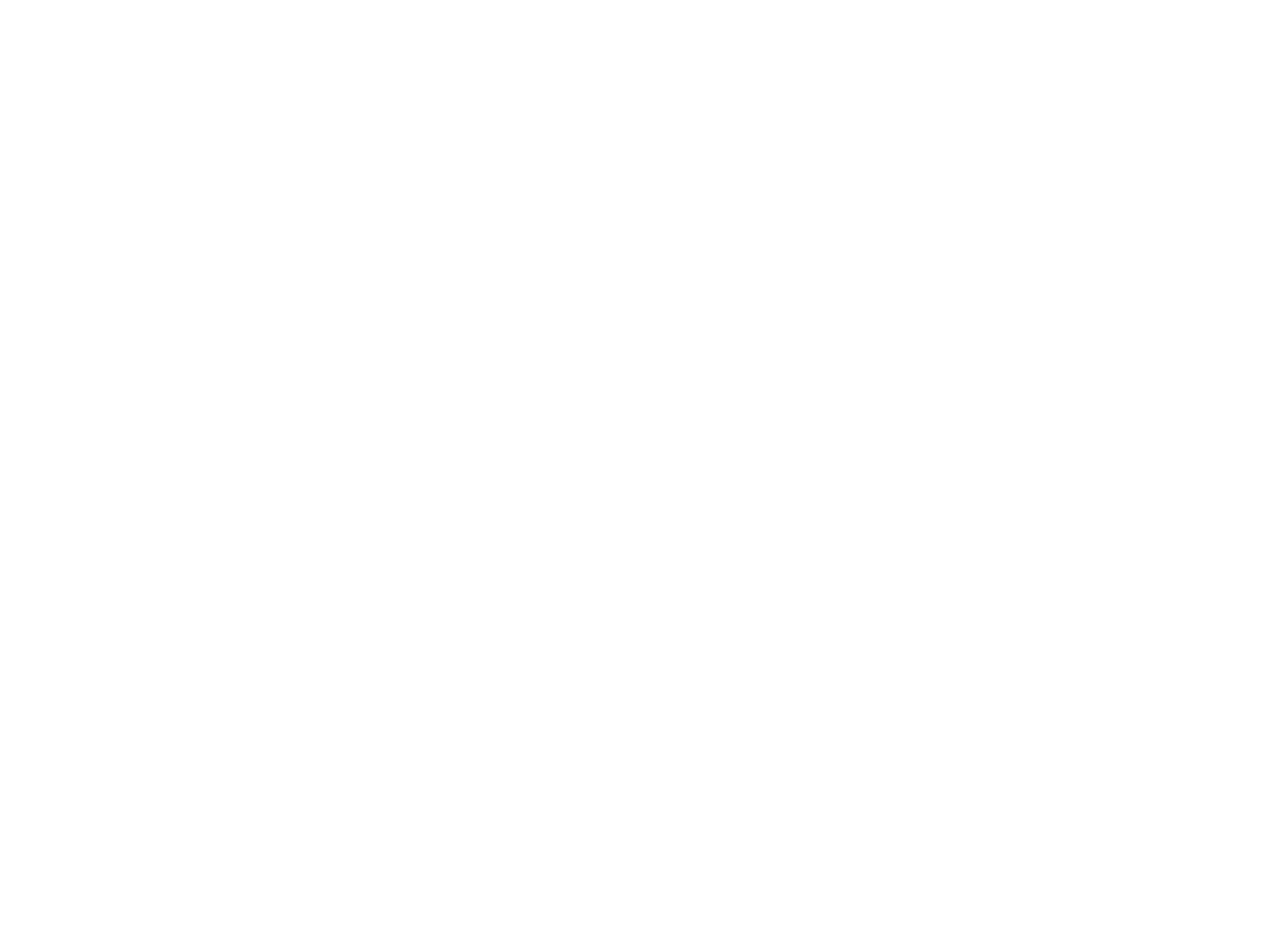
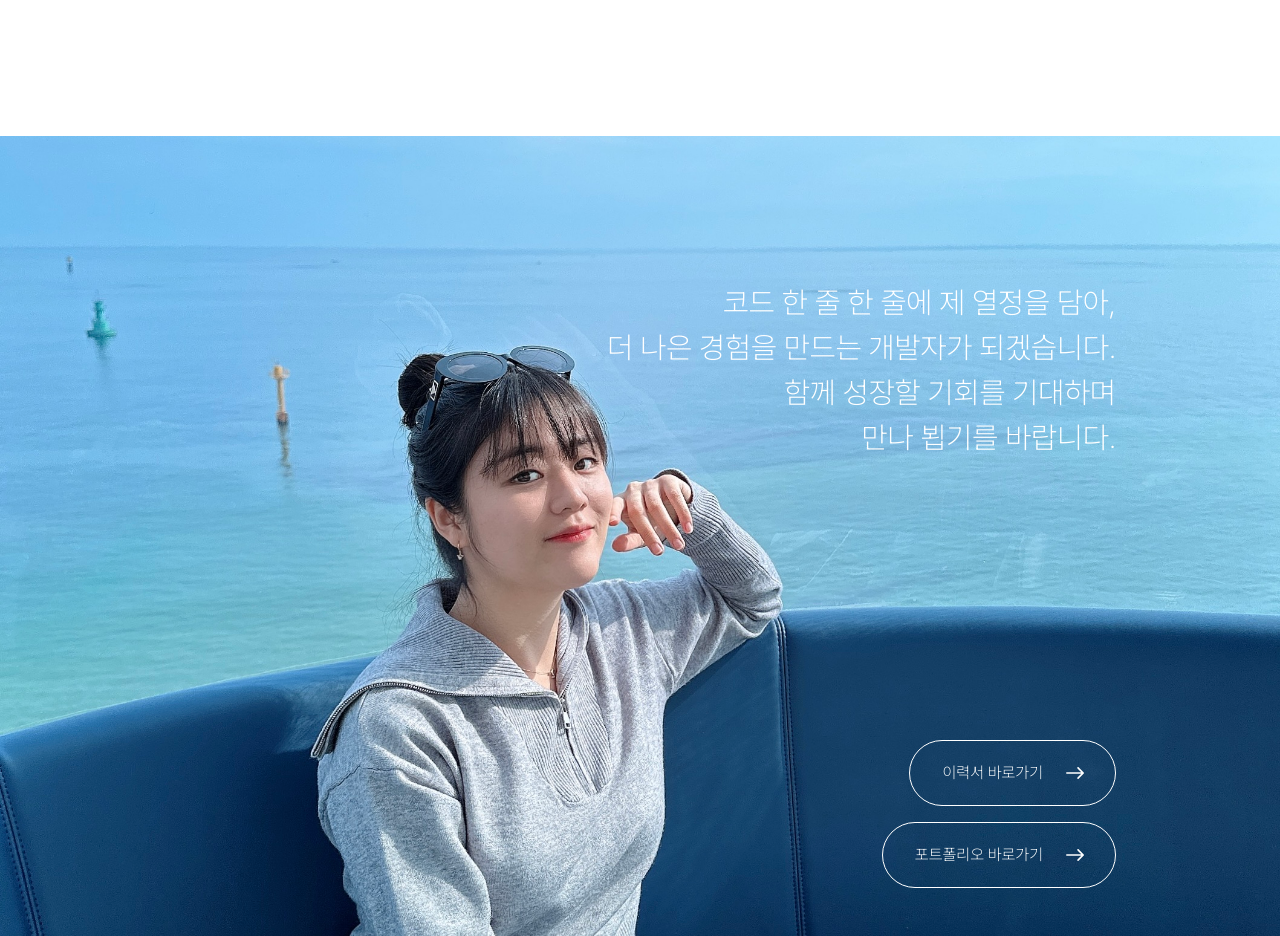
Before and after one commit to O-daeun/portfolio, a Next.js app: page /resume in a window 1280 px wide. Shown: the part 4340-5276 px from the top of the page. Before the commit the page ends 4348 px from the top, so only its background shows below. Built offline with nearby package versions, Linux system fonts and the light colour scheme.

Commit message:
feat: 메인 섹션을 이력서 페이지에도 삽입

```diff
--- a/app/page.tsx
+++ b/app/page.tsx
@@ -1,37 +1,5 @@
-import InnerLayout from '@/components/inner-layout';
-import Link from 'next/link';
-import { IoIosArrowRoundForward } from 'react-icons/io';
-
-function Button({ href, children }: { href: string; children: React.ReactNode }) {
-  return (
-    <Link
-      href={href}
-      className="group flex w-fit items-center gap-4 rounded-full border border-white py-3 pl-6 pr-4 font-extralight text-white duration-200 hover:bg-white hover:font-normal hover:text-var-main hover:no-underline hover:shadow-md sm:py-4 sm:pl-8 sm:pr-6"
-    >
-      <span>{children}</span>
-      <IoIosArrowRoundForward className="size-8 duration-100 group-hover:translate-x-1" />
-    </Link>
-  );
-}
+import MainSection from '@/components/main-section';
 
 export default function Page() {
-  return (
-    <div>
-      <main className="mx-auto h-dvh min-h-[500px] w-full min-w-fit max-w-[2000px] bg-[url('/main.jpg')] bg-cover bg-center sm:min-h-[720px]">
-        <InnerLayout className="flex h-full flex-col items-end justify-between pb-12 pt-36">
-          <h1 className="w-full text-right text-2xl font-extralight leading-normal text-white sm:text-3xl sm:leading-loose">
-            <b>정돈된 코드</b>와 <b>깔끔한 UI</b>를 <br className="sm:hidden" />
-            지향하는 개발자 <br />
-            <span className="text-3xl leading-loose sm:text-4xl sm:leading-normal">
-              <b>오다은</b>입니다.
-            </span>
-          </h1>
-          <div className="flex flex-col items-end gap-4">
-            <Button href="/resume">이력서 바로가기</Button>
-            <Button href="/epiday">포트폴리오 바로가기</Button>
-          </div>
-        </InnerLayout>
-      </main>
-    </div>
-  );
+  return <MainSection isMain />;
 }
--- a/app/resume/page.tsx
+++ b/app/resume/page.tsx
@@ -1,4 +1,5 @@
 import InnerLayout from '@/components/inner-layout';
+import MainSection from '@/components/main-section';
 import EducationSection from '@/components/pages/resume-page/education-section';
 import ExperienceSection from '@/components/pages/resume-page/experience-section';
 import IntroduceSection from '@/components/pages/resume-page/introduce-section';
@@ -9,7 +10,7 @@
 export default function ResumePage() {
   return (
     <>
-      <InnerLayout className="mt-20 sm:mt-32">
+      <InnerLayout className="my-20 sm:my-32">
         <ProfileSection />
         <IntroduceSection />
         <SkillSection />
@@ -17,6 +18,7 @@
         <ProjectSection />
         <EducationSection />
       </InnerLayout>
+      <MainSection />
     </>
   );
 }
--- /dev/null
+++ b/components/main-section.tsx
@@ -0,0 +1,53 @@
+import Link from 'next/link';
+import { IoIosArrowRoundForward } from 'react-icons/io';
+import InnerLayout from './inner-layout';
+
+function Button({ href, children }: { href: string; children: React.ReactNode }) {
+  return (
+    <Link
+      href={href}
+      className="group flex w-fit items-center gap-4 rounded-full border border-white py-3 pl-6 pr-4 font-extralight text-white duration-200 hover:bg-white hover:font-normal hover:text-var-main hover:no-underline hover:shadow-md sm:py-4 sm:pl-8 sm:pr-6"
+    >
+      <span>{children}</span>
+      <IoIosArrowRoundForward className="size-8 duration-100 group-hover:translate-x-1" />
+    </Link>
+  );
+}
+
+interface Props {
+  isMain?: boolean;
+}
+
+export default function MainSection({ isMain }: Props) {
+  return (
+    <main className="mx-auto h-dvh min-h-[500px] w-full min-w-fit max-w-[2000px] bg-[url('/main.jpg')] bg-cover bg-center sm:min-h-[720px]">
+      <InnerLayout className="flex h-full flex-col items-end justify-between pb-12 pt-36">
+        <h1 className="w-full text-right text-2xl font-extralight leading-normal text-white sm:text-3xl sm:leading-loose">
+          {isMain ? (
+            <>
+              <b>정돈된 코드</b>와 <b>깔끔한 UI</b>를 <br className="sm:hidden" />
+              지향하는 개발자 <br />
+              <span className="text-3xl leading-loose sm:text-4xl sm:leading-normal">
+                <b>오다은</b>입니다.
+              </span>
+            </>
+          ) : (
+            <p className="leading-normal">
+              <span>코드 한 줄 한 줄에 제 열정을 담아,</span>
+              <br />
+              <span>더 나은 경험을 만드는 개발자가 되겠습니다.</span>
+              <br />
+              <span>함께 성장할 기회를 기대하며</span>
+              <br />
+              <span>만나 뵙기를 바랍니다.</span>
+            </p>
+          )}
+        </h1>
+        <div className="flex flex-col items-end gap-4">
+          <Button href="/resume">이력서 바로가기</Button>
+          <Button href="/epiday">포트폴리오 바로가기</Button>
+        </div>
+      </InnerLayout>
+    </main>
+  );
+}
```
